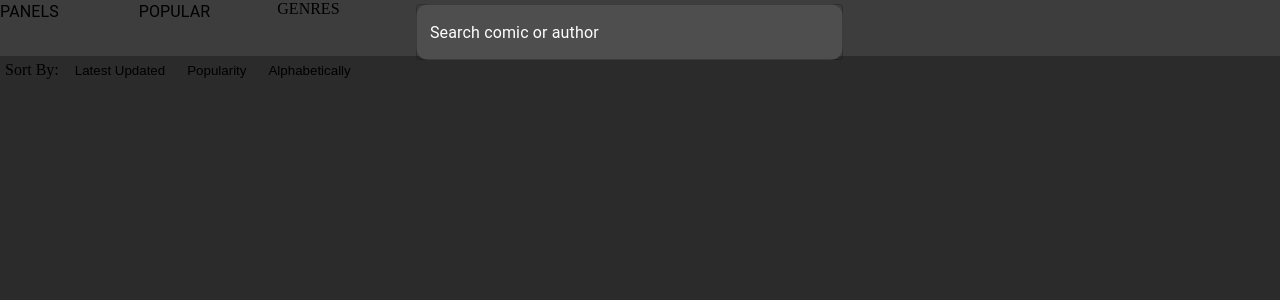
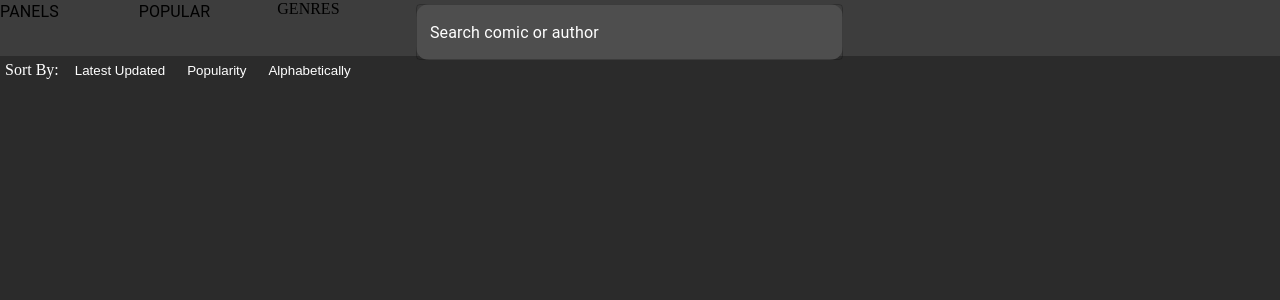
Before and after one commit to CobyYee/Panels, a React (Create React App) app in the folder client/: page / in a window 1280 px wide. Shown: the top 300 px of the page. Built offline with nearby package versions, Linux system fonts and the light colour scheme.

Commit message:
SortBar working

```diff
--- a/client/src/App.css
+++ b/client/src/App.css
@@ -11,15 +11,15 @@
 
 .sort_by_button, .sort_label {
   margin: 5px;
-}
-
-.sort_by_button {
   border: transparent;
-  border-radius: 5px;
   background-color: transparent;
+  color: white;
 }
 
 .sort_by_button_clicked {
+  color: black;
+  background-color: #b8434b;
+  border-radius: 5px;
 
 }
 
--- a/client/src/components/SortBar.js
+++ b/client/src/components/SortBar.js
@@ -2,14 +2,20 @@ import { useState } from 'react'
 import { Typography, Button, Box } from '@mui/material';
 
 function SortBar() {
-    const [sortBy, setSortBy] = useState(0);
+    const [sortBy, setSortBy] = useState([false, false, false]);
+
+    function handleClick(event) {
+        const newState = sortBy.slice();
+        newState[event.target.value] = !sortBy[event.target.value];
+        setSortBy(newState);
+    }
 
     return (
         <Box class="sort_bar">
             <Typography class="sort_label">Sort By:</Typography>
-            <Button class="sort_by_button">Latest Updated</Button>
-            <Button class="sort_by_button">Popularity</Button>
-            <Button class="sort_by_button">Alphabetically</Button>
+            <Button class={sortBy[0] ? "sort_by_button_clicked" : "sort_by_button"} onClick={handleClick} value={0}>Latest Updated</Button>
+            <Button class={sortBy[1] ? "sort_by_button_clicked" : "sort_by_button"} onClick={handleClick} value={1}>Popularity</Button>
+            <Button class={sortBy[2] ? "sort_by_button_clicked" : "sort_by_button"} onClick={handleClick} value={2}>Alphabetically</Button>
         </Box>
     )
 }
```
